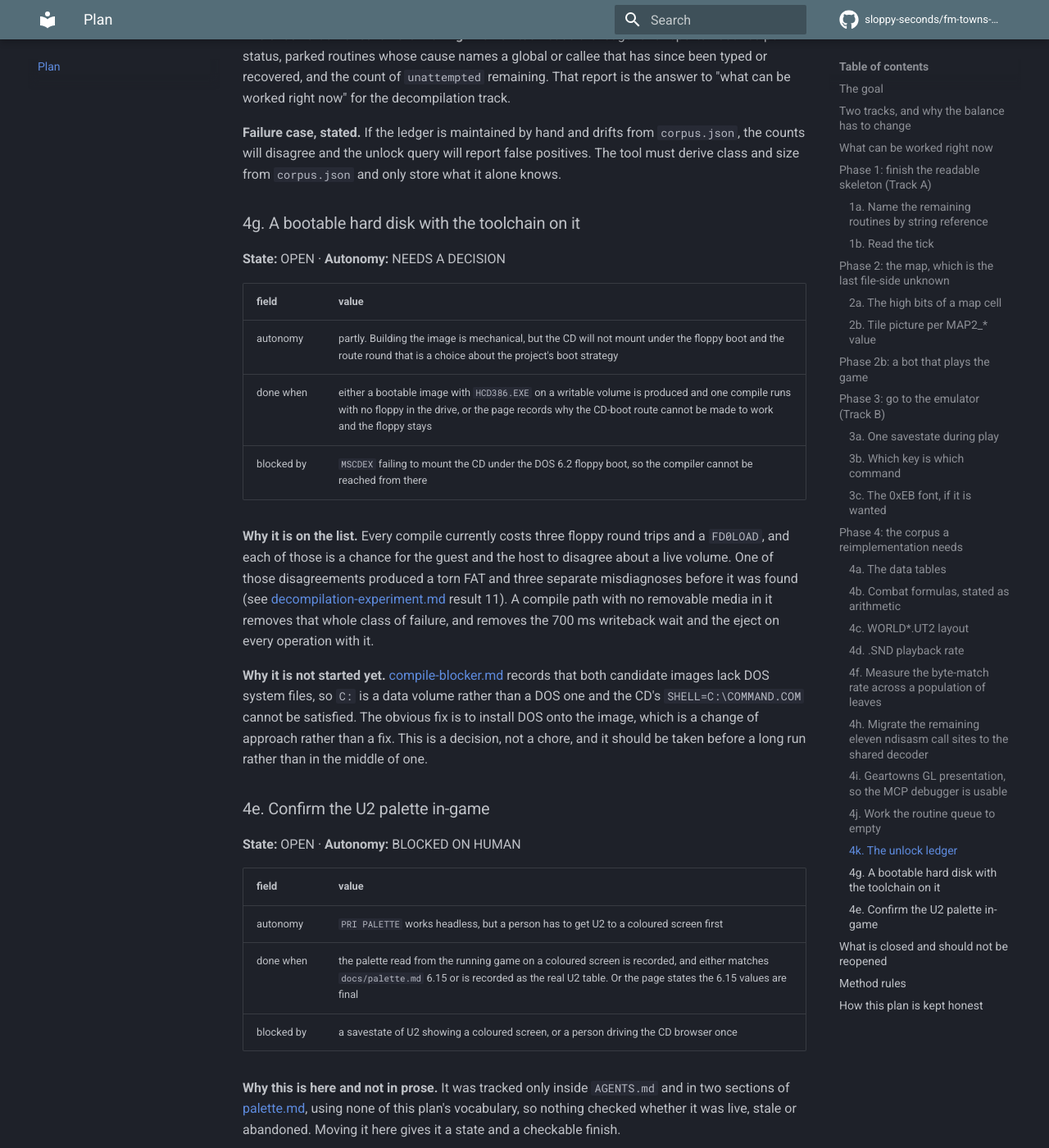
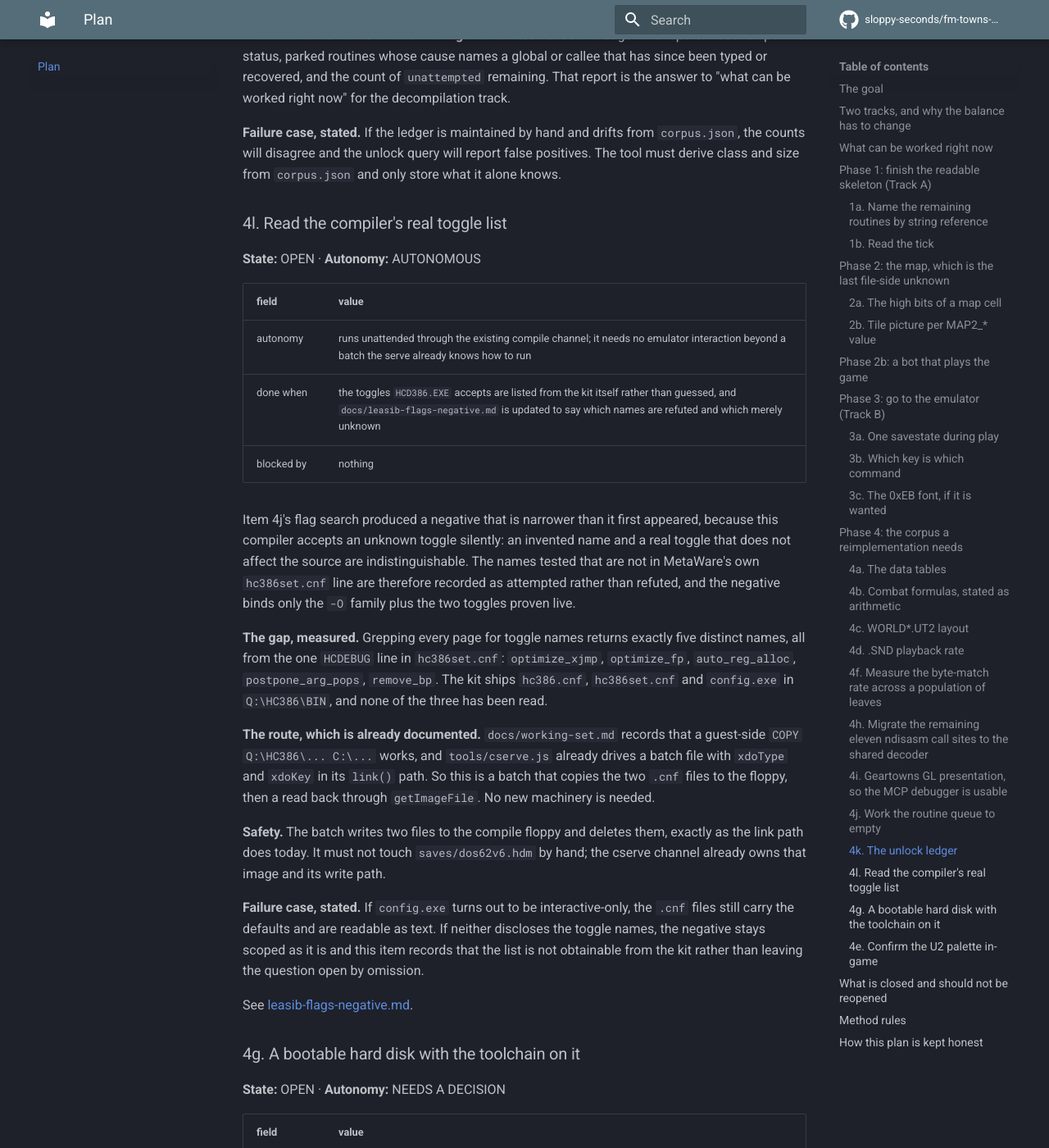
Before and after one commit to sloppy-seconds/fm-towns-ultima, an MkDocs documentation site: the page built from docs/plan.md, in a window 1280 px wide and 1400 px high, scrolled down 17831 px. Shown: the whole window at 82% size. Built offline with MkDocs 1.6.1 and Material for MkDocs 9.7.7, drawn with Linux system fonts in a browser that asks for light colours; comment, search, counter and statistics services are not loaded.

Commit message:
Plan item 4l: read the compiler's real toggle list
The lea flag negative binds only the -O family and the two toggles that
are proven live, because this compiler accepts unknown toggle names
silently. Grepping every page returns exactly five toggle names, all from
one HCDEBUG line; hc386.cnf, hc386set.cnf and config.exe ship on the kit
and none has been read.

The route is already documented: a guest-side COPY to the floppy, driven
by the batch mechanism cserve's link path already uses.

```diff
--- a/docs/plan.md
+++ b/docs/plan.md
@@ -629,6 +629,43 @@ for the decompilation track.
 counts will disagree and the unlock query will report false positives. The tool must derive class and
 size from `corpus.json` and only store what it alone knows.
 
+### 4l. Read the compiler's real toggle list
+
+**State:** OPEN · **Autonomy:** AUTONOMOUS
+
+| field | value |
+|---|---|
+| autonomy | runs unattended through the existing compile channel; it needs no emulator interaction beyond a batch the serve already knows how to run |
+| done when | the toggles `HCD386.EXE` accepts are listed from the kit itself rather than guessed, and `docs/leasib-flags-negative.md` is updated to say which names are refuted and which merely unknown |
+| blocked by | nothing |
+
+Item 4j's flag search produced a negative that is narrower than it first appeared, because this
+compiler accepts an unknown toggle silently: an invented name and a real toggle that does not
+affect the source are indistinguishable. The names tested that are not in MetaWare's own
+`hc386set.cnf` line are therefore recorded as attempted rather than refuted, and the negative
+binds only the `-O` family plus the two toggles proven live.
+
+**The gap, measured.** Grepping every page for toggle names returns exactly five distinct
+names, all from the one `HCDEBUG` line in `hc386set.cnf`: `optimize_xjmp`, `optimize_fp`,
+`auto_reg_alloc`, `postpone_arg_pops`, `remove_bp`. The kit ships `hc386.cnf`, `hc386set.cnf`
+and `config.exe` in `Q:\HC386\BIN`, and none of the three has been read.
+
+**The route, which is already documented.** `docs/working-set.md` records that a guest-side
+`COPY Q:\HC386\... C:\...` works, and `tools/cserve.js` already drives a batch file with
+`xdoType` and `xdoKey` in its `link()` path. So this is a batch that copies the two `.cnf`
+files to the floppy, then a read back through `getImageFile`. No new machinery is needed.
+
+**Safety.** The batch writes two files to the compile floppy and deletes them, exactly as the
+link path does today. It must not touch `saves/dos62v6.hdm` by hand; the cserve channel
+already owns that image and its write path.
+
+**Failure case, stated.** If `config.exe` turns out to be interactive-only, the `.cnf` files
+still carry the defaults and are readable as text. If neither discloses the toggle names, the
+negative stays scoped as it is and this item records that the list is not obtainable from the
+kit rather than leaving the question open by omission.
+
+See [leasib-flags-negative.md](leasib-flags-negative.md).
+
 ### 4g. A bootable hard disk with the toolchain on it
 
 **State:** OPEN · **Autonomy:** NEEDS A DECISION
```
